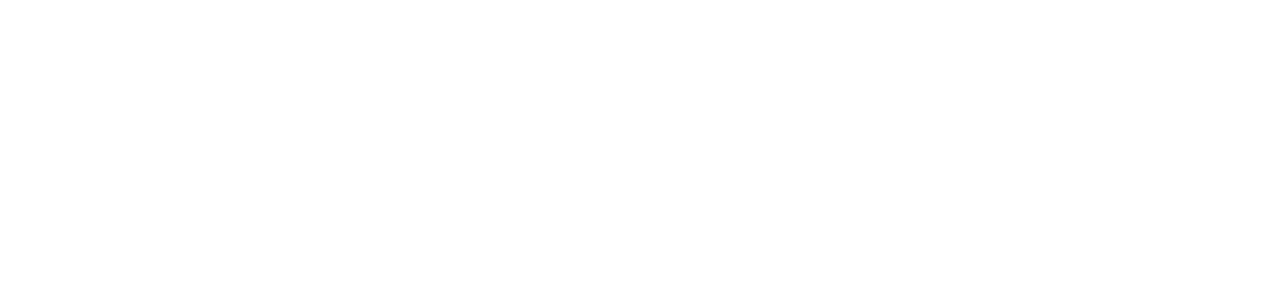
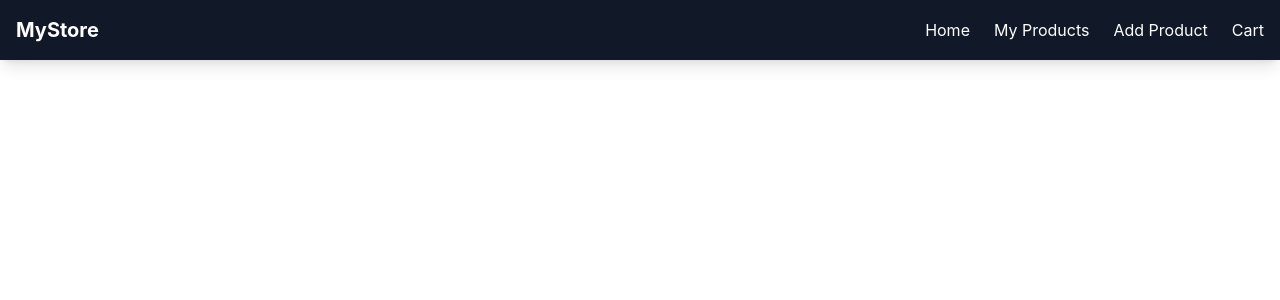
Before and after one commit to srimanh/Ecommerce-Follow-Along, a React (Create React App) app in the folder frontend/: page /cart in a window 1280 px wide. Before the commit this address had no page. Shown: the top 300 px of the page. Built offline with nearby package versions, Linux system fonts and the light colour scheme.

Commit message:
Complete Milestone-15

```diff
--- a/frontend/package.json
+++ b/frontend/package.json
@@ -3,14 +3,17 @@
   "version": "0.1.0",
   "private": true,
   "dependencies": {
+    "@fortawesome/free-solid-svg-icons": "^6.7.2",
+    "@fortawesome/react-fontawesome": "^0.2.2",
     "axios": "^1.7.9",
     "country-state-city": "^3.2.1",
     "cra-template": "1.2.0",
+    "lucide-react": "^0.475.0",
     "react": "18.3.1",
     "react-dom": "18.3.1",
     "react-icons": "^5.4.0",
     "react-lottie": "^1.2.10",
-    "react-router-dom": "^7.1.3",
+    "react-router-dom": "^7.2.0",
     "react-scripts": "5.0.1",
     "web-vitals": "^4.2.4"
   },
--- a/frontend/src/App.js
+++ b/frontend/src/App.js
@@ -1,23 +1,23 @@
 import React from 'react';
 import { BrowserRouter, Routes, Route } from "react-router-dom";
+import NavBar from './components/Navbar';
 import LoginPage from './pages/LoginPage';
 import SignUpPage from './pages/SignUpPage';
 import Home from './pages/Home';
-import CreateProduct from "./pages/createProduct"
+import CreateProduct from "./pages/createProduct";
 import MyProducts from './pages/myProduct';
 import "./App.css";
 
 const App = () => {
   return (
     <BrowserRouter>
+      <NavBar />  {/* Include NavBar here */}
       <Routes>
-      <Route path="/" element={<Home />} />
+        <Route path="/" element={<Home />} />
         <Route path="/login" element={<LoginPage />} />
         <Route path="/signup" element={<SignUpPage />} />
-        <Route path='/myProduct' element={<MyProducts/>} />
-        <Route path="/createProduct" element={<CreateProduct />}
-
-        />
+        <Route path="/myProduct" element={<MyProducts />} />
+        <Route path="/createProduct" element={<CreateProduct />} />
       </Routes>
     </BrowserRouter>
   );
--- /dev/null
+++ b/frontend/src/components/Navbar.jsx
@@ -0,0 +1,45 @@
+import React, { useState } from "react";
+import { Link } from "react-router-dom";
+import { FiMenu, FiX } from "react-icons/fi"; // Import icons
+
+const NavBar = () => {
+  const [isOpen, setIsOpen] = useState(false);
+
+  return (
+    <nav className="bg-gray-900 text-white p-4 shadow-lg">
+      <div className="container mx-auto flex justify-between items-center">
+        {/* Logo */}
+        <Link to="/" className="text-xl font-bold">MyStore</Link>
+
+        {/* Hamburger Menu (Mobile) */}
+        <div className="md:hidden">
+          <button onClick={() => setIsOpen(!isOpen)} className="focus:outline-none">
+            {isOpen ? <FiX size={28} /> : <FiMenu size={28} />}
+          </button>
+        </div>
+
+        {/* Desktop Navigation */}
+        <ul className="hidden md:flex space-x-6">
+          <li><Link to="/" className="hover:text-gray-300">Home</Link></li>
+          <li><Link to="/myProduct" className="hover:text-gray-300">My Products</Link></li>
+          <li><Link to="/createProduct" className="hover:text-gray-300">Add Product</Link></li>
+          <li><Link to="/cart" className="hover:text-gray-300">Cart</Link></li>
+        </ul>
+      </div>
+
+      {/* Mobile Navigation Menu */}
+      {isOpen && (
+        <div className="md:hidden">
+          <ul className="flex flex-col items-center space-y-4 mt-4">
+            <li><Link to="/" className="hover:text-gray-300" onClick={() => setIsOpen(false)}>Home</Link></li>
+            <li><Link to="/myProduct" className="hover:text-gray-300" onClick={() => setIsOpen(false)}>My Products</Link></li>
+            <li><Link to="/createProduct" className="hover:text-gray-300" onClick={() => setIsOpen(false)}>Add Product</Link></li>
+            <li><Link to="/cart" className="hover:text-gray-300" onClick={() => setIsOpen(false)}>Cart</Link></li>
+          </ul>
+        </div>
+      )}
+    </nav>
+  );
+};
+
+export default NavBar;
--- /dev/null
+++ b/frontend/src/pages/card.jsx
@@ -0,0 +1,11 @@
+import React from 'react'
+
+const card = () => {
+  return (
+    <div>
+
+    </div>
+  )
+}
+
+export default card
```
Also changed, not shown: 1 other file (tests, documents, lock files or other folders).
